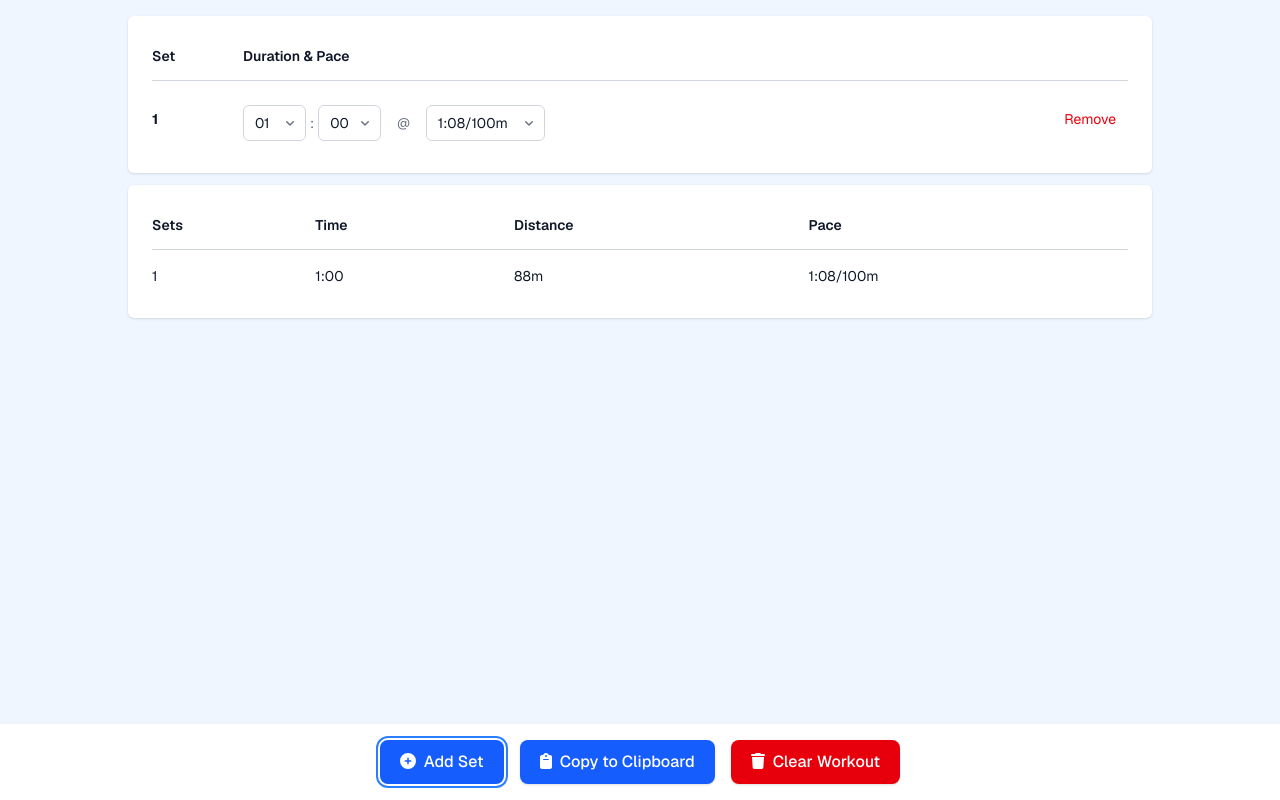
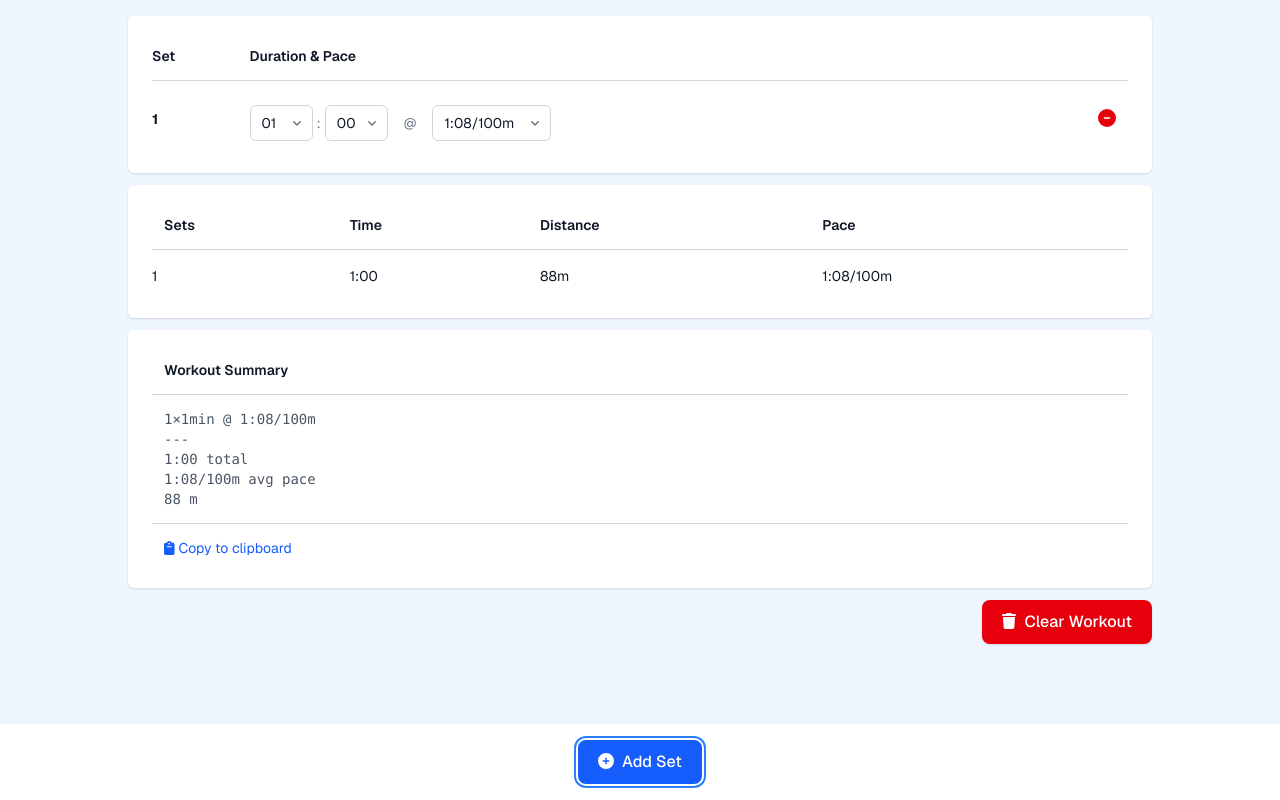
Before and after one commit to gesteves/swimsetter, a Next.js app: page / in a window 1280 px wide. Both pictures are taken after a click on the button "Add Set". Built offline with nearby package versions, Linux system fonts and the light colour scheme.

Commit message:
Layout tweaks

```diff
--- a/app/components/set_row.js
+++ b/app/components/set_row.js
@@ -1,6 +1,8 @@
 "use client"
 
 import { forwardRef } from "react";
+import { FontAwesomeIcon } from '@fortawesome/react-fontawesome';
+import { faCircleMinus } from '@fortawesome/free-solid-svg-icons';
 
 const SetRow = forwardRef(({ index, set, onChange, onRemove }, ref) => {
   const handleChange = (key, value) => {
@@ -74,9 +76,9 @@ const SetRow = forwardRef(({ index, set, onChange, onRemove }, ref) => {
         </div>
       </td>
 
-      <td className="px-3 py-4 text-sm whitespace-nowrap text-gray-500 text-right">
-        <button onClick={onRemove} className="text-red-600 hover:text-red-500 hover:underline">
-          Remove <span className="sr-only"> Set {index + 1}</span>
+      <td className="px-3 py-4 text-right">
+        <button aria-label={`Remove set ${index + 1}`} onClick={onRemove} className="text-red-600 hover:text-red-500 hover:underline">
+          <FontAwesomeIcon icon={faCircleMinus} />
         </button>
       </td>
     </tr>
--- a/app/page.js
+++ b/app/page.js
@@ -80,6 +80,10 @@ export default function Home() {
 
     const lines = Object.entries(grouped).map(([label, count]) => `${count}×${label}`);
     lines.push("---");
+    lines.push(`${totalTimeFormatted} total`);
+    const avgPace = Math.round(totalSeconds / (totalDistance / 100));
+    const avgPaceFormatted = `${Math.floor(avgPace / 60)}:${String(avgPace % 60).padStart(2, "0")}/100m`;
+    lines.push(`${avgPaceFormatted} avg pace`);
     lines.push(`${Math.round(totalDistance)} m`);
 
     navigator.clipboard.writeText(lines.join("\n")).then(() => {
@@ -130,7 +134,7 @@ export default function Home() {
               <table className="min-w-full divide-y divide-gray-300">
                 <thead>
                   <tr>
-                    <th className="py-3.5 pr-3 pl-4 text-left text-sm font-semibold text-gray-900 sm:pl-0">Sets</th>
+                    <th className="px-3 py-3.5 text-left text-sm font-semibold text-gray-900">Sets</th>
                     <th className="px-3 py-3.5 text-left text-sm font-semibold text-gray-900">Time</th>
                     <th className="px-3 py-3.5 text-left text-sm font-semibold text-gray-900">Distance</th>
                     <th className="px-3 py-3.5 text-left text-sm font-semibold text-gray-900">Pace</th>
@@ -161,6 +165,48 @@ export default function Home() {
                 </tbody>
               </table>
             </div>
+            <div className="overflow-hidden rounded-md bg-white px-6 py-4 shadow-sm">
+              <p className="px-3 py-3.5 text-sm font-semibold text-gray-900">Workout Summary</p>
+              <pre className="px-3 py-3.5 text-sm text-gray-600 font-mono whitespace-pre border-t border-b border-gray-300">
+                {(() => {
+                  const grouped = {};
+                  sets.forEach(s => {
+                    const pace = `${Math.floor(s.pace / 60)}:${String(s.pace % 60).padStart(2, "0")}/100m`;
+                    const label = `${s.minutes}min @ ${pace}`;
+                    grouped[label] = (grouped[label] || 0) + 1;
+                  });
+
+                  const lines = Object.entries(grouped).map(([label, count]) => `${count}×${label}`);
+                  lines.push("---");
+                  lines.push(`${totalTimeFormatted} total`);
+                  const avgPace = Math.round(totalSeconds / (totalDistance / 100));
+                  const avgPaceFormatted = `${Math.floor(avgPace / 60)}:${String(avgPace % 60).padStart(2, "0")}/100m`;
+                  lines.push(`${avgPaceFormatted} avg pace`);
+                  lines.push(`${Math.round(totalDistance)} m`);
+
+                  return lines.join("\n");
+                })()}
+              </pre>
+              <button
+                className={`px-3 py-3.5 text-sm mt=4 transition-colors text-blue-600 hover:text-blue-500`}
+                onClick={copyToClipboard}
+              >
+                <FontAwesomeIcon icon={copied ? faClipboardCheck : faClipboard} className="mr-1" />
+                {copied ? "Copied to clipboard!" : "Copy to clipboard"}
+              </button>
+            </div>
+            <button
+              className={`rounded-lg px-5 py-2.5 text-base font-medium text-white shadow-sm transition-all duration-200 focus:outline-none focus:ring-2 focus:ring-offset-2 float-right ${
+                sets.length === 0
+                  ? "bg-gray-400 cursor-not-allowed"
+                  : "bg-red-600 hover:bg-red-500 hover:shadow-md active:bg-red-700 focus:ring-red-500"
+              }`}
+              onClick={clearWorkout}
+              disabled={sets.length === 0}
+            >
+              <FontAwesomeIcon icon={faTrash} className="mr-2" />
+              Clear Workout
+            </button>
           </>
         )}
         <div ref={buttonCardRef} className="fixed bottom-0 left-0 right-0 overflow-hidden bg-white px-6 py-4 shadow-sm">
@@ -172,30 +218,6 @@ export default function Home() {
               <FontAwesomeIcon icon={faCirclePlus} className="mr-2" />
               Add Set
             </button>
-            <button
-              className={`rounded-lg px-5 py-2.5 text-base font-medium text-white shadow-sm transition-all duration-200 focus:outline-none focus:ring-2 focus:ring-offset-2 ${
-                sets.length === 0
-                  ? "bg-gray-400 cursor-not-allowed"
-                  : "bg-blue-600 hover:bg-blue-500 hover:shadow-md active:bg-blue-700 focus:ring-blue-500"
-              }`}
-              onClick={copyToClipboard}
-              disabled={sets.length === 0}
-            >
-              <FontAwesomeIcon icon={copied ? faClipboardCheck : faClipboard} className="mr-2" />
-              {copied ? "Copied!" : "Copy to Clipboard"}
-            </button>
-            <button
-              className={`rounded-lg px-5 py-2.5 text-base font-medium text-white shadow-sm transition-all duration-200 focus:outline-none focus:ring-2 focus:ring-offset-2 ${
-                sets.length === 0
-                  ? "bg-gray-400 cursor-not-allowed"
-                  : "bg-red-600 hover:bg-red-500 hover:shadow-md active:bg-red-700 focus:ring-red-500"
-              }`}
-              onClick={clearWorkout}
-              disabled={sets.length === 0}
-            >
-              <FontAwesomeIcon icon={faTrash} className="mr-2" />
-              Clear Workout
-            </button>
           </div>
         </div>
       </div>
```
